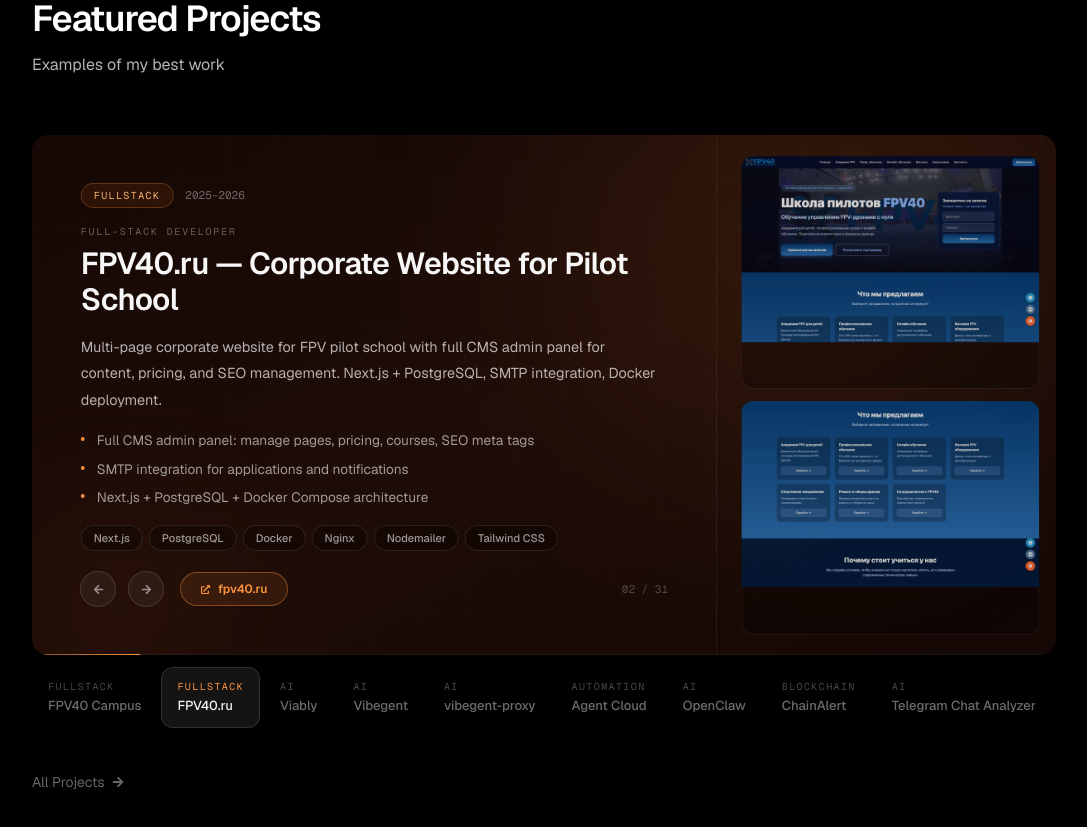
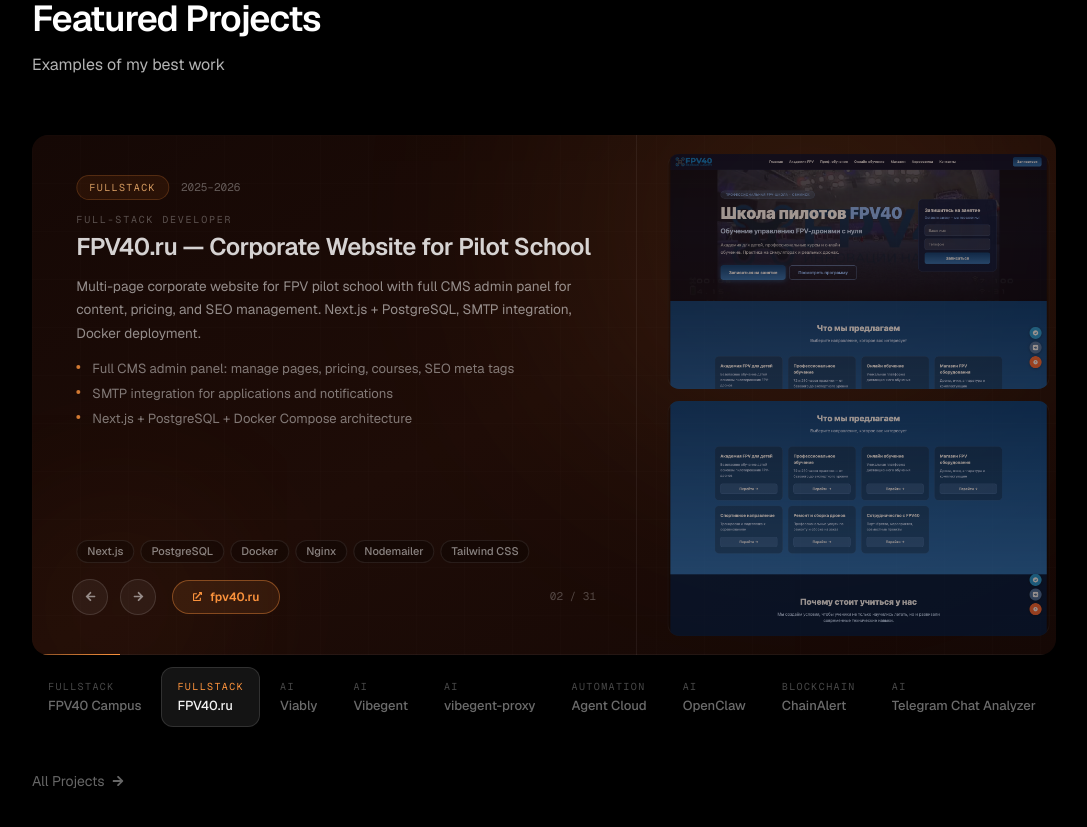
Before and after one commit to Glour/portfolio, a Next.js app: page /en in a window 1280 px wide. Shown: the part 1080-1907 px from the top of the page, without its empty margins (96-1183 px from the left). Built offline with nearby package versions, Linux system fonts and the light colour scheme.

Commit message:
Carousel: fixed height 520 + screenshots wider (420px) + controls always pinned to bottom

```diff
--- a/app/components/ui/ProjectsCarousel.tsx
+++ b/app/components/ui/ProjectsCarousel.tsx
@@ -173,7 +173,7 @@
       {/* ── MAIN CARD ── */}
       <div
         className={`relative overflow-hidden rounded-2xl bg-gradient-to-br ${theme.bg}`}
-        style={{ minHeight: 480, height: 'auto' }}
+        style={{ height: 520 }}
       >
         {/* Ambient glow */}
         <div className="pointer-events-none absolute -top-40 right-0 h-[500px] w-[500px] rounded-full blur-[120px] transition-colors duration-1000" style={{ background: theme.accentMuted, opacity: 0.5 }} />
@@ -181,10 +181,10 @@
         <div className="pointer-events-none absolute inset-0 opacity-[0.02]" style={{ backgroundImage: 'linear-gradient(rgba(255,255,255,0.5) 1px,transparent 1px),linear-gradient(90deg,rgba(255,255,255,0.5) 1px,transparent 1px)', backgroundSize: '48px 48px' }} />
 
         {/* Grid layout: left text + right screenshots (only when exist) */}
-        <div className={`relative ${hasShots ? 'grid lg:grid-cols-[1fr_300px] xl:grid-cols-[1fr_340px]' : 'flex'}`}>
+        <div className={`relative h-full ${hasShots ? 'grid lg:grid-cols-[1fr_380px] xl:grid-cols-[1fr_420px]' : 'flex'}`}>
 
           {/* ── LEFT: INFO ── */}
-          <div className="flex flex-col justify-between overflow-hidden p-8 md:p-10 lg:p-12">
+          <div className="flex h-full flex-col overflow-hidden p-8 lg:p-10">
             <AnimatePresence custom={dir} mode="wait">
               <motion.div
                 key={`content-${idx}`}
@@ -193,10 +193,10 @@
                 initial="enter"
                 animate="center"
                 exit="exit"
-                className="flex flex-col gap-4 overflow-hidden"
+                className="flex min-h-0 flex-1 flex-col gap-3"
               >
                 {/* Badge row */}
-                <div className="flex items-center gap-3">
+                <div className="flex flex-shrink-0 items-center gap-3">
                   <span className={`inline-flex items-center rounded-full border px-3 py-1 font-mono text-[10px] tracking-[0.14em] uppercase ${theme.pillBg} ${theme.pill}`}>
                     {project.category}
                   </span>
@@ -206,48 +206,51 @@
                 </div>
 
                 {/* Title */}
-                <div>
-                  <p className="mb-1.5 font-mono text-[10px] tracking-[0.18em] text-white/35 uppercase">{project.role}</p>
-                  <h3 className="text-2xl font-semibold leading-[1.2] tracking-[-0.02em] text-white md:text-[1.9rem]">
+                <div className="flex-shrink-0">
+                  <p className="mb-1 font-mono text-[10px] tracking-[0.18em] text-white/35 uppercase">{project.role}</p>
+                  <h3 className="text-xl font-semibold leading-[1.2] tracking-[-0.02em] text-white md:text-2xl">
                     {project.title}
                   </h3>
                 </div>
 
                 {/* Description */}
-                <p className="text-[0.9rem] leading-[1.85] text-white/70 max-w-xl">
+                <p className="flex-shrink-0 text-[0.85rem] leading-[1.75] text-white/65 max-w-lg">
                   {project.description}
                 </p>
 
                 {/* Features */}
                 {project.features && project.features.length > 0 && (
-                  <ul className="space-y-1.5">
+                  <ul className="flex-shrink-0 space-y-1">
                     {project.features.slice(0, hasShots ? 3 : 4).map(f => (
-                      <li key={f} className="flex items-start gap-3 text-[0.85rem] leading-[1.65] text-white/60">
-                        <span className="mt-[8px] h-1 w-1 flex-shrink-0 rounded-full" style={{ background: theme.accent }} />
+                      <li key={f} className="flex items-start gap-3 text-[0.82rem] leading-[1.6] text-white/55">
+                        <span className="mt-[7px] h-1 w-1 flex-shrink-0 rounded-full" style={{ background: theme.accent }} />
                         {f}
                       </li>
                     ))}
                   </ul>
                 )}
 
+                {/* Spacer — pushes tech to bottom of content area */}
+                <div className="flex-1" />
+
                 {/* Tech */}
-                <div className="flex flex-wrap gap-1.5">
+                <div className="flex-shrink-0 flex flex-wrap gap-1.5">
                   {project.tech.slice(0, hasShots ? 6 : 8).map(t => (
-                    <span key={t} className="rounded-full border border-white/[0.10] bg-black/30 px-3 py-1 text-[11px] font-medium text-white/60">
+                    <span key={t} className="rounded-full border border-white/[0.10] bg-black/30 px-2.5 py-0.5 text-[11px] font-medium text-white/60">
                       {t}
                     </span>
                   ))}
-                  {!hasShots && project.tech.length > 8 && (
-                    <span className="rounded-full border border-white/[0.08] bg-black/20 px-3 py-1 text-[11px] text-white/35">
-                      +{project.tech.length - 8}
+                  {project.tech.length > (hasShots ? 6 : 8) && (
+                    <span className="rounded-full border border-white/[0.08] bg-black/20 px-2.5 py-0.5 text-[11px] text-white/35">
+                      +{project.tech.length - (hasShots ? 6 : 8)}
                     </span>
                   )}
                 </div>
               </motion.div>
             </AnimatePresence>
 
-            {/* Controls */}
-            <div className="mt-5 flex items-center gap-3">
+            {/* Controls — always at bottom */}
+            <div className="mt-4 flex flex-shrink-0 items-center gap-3">
               <button onClick={prev} aria-label="Prev" className="flex h-9 w-9 items-center justify-center rounded-full border border-white/[0.12] bg-white/[0.05] text-white/50 transition-all hover:border-white/25 hover:text-white">
                 <FaArrowLeft className="text-[11px]" />
               </button>
@@ -273,7 +276,7 @@
 
           {/* ── RIGHT: TWO SCREENSHOTS STACKED ── */}
           {hasShots && (
-            <div className="hidden lg:flex border-l border-white/[0.06] p-5 flex-col gap-3" style={{ minHeight: 480 }}>
+            <div className="hidden lg:flex h-full border-l border-white/[0.06] p-4 flex-col gap-3">
               <AnimatePresence custom={dir} mode="wait">
                 <motion.div
                   key={`shots-${idx}`}
```
